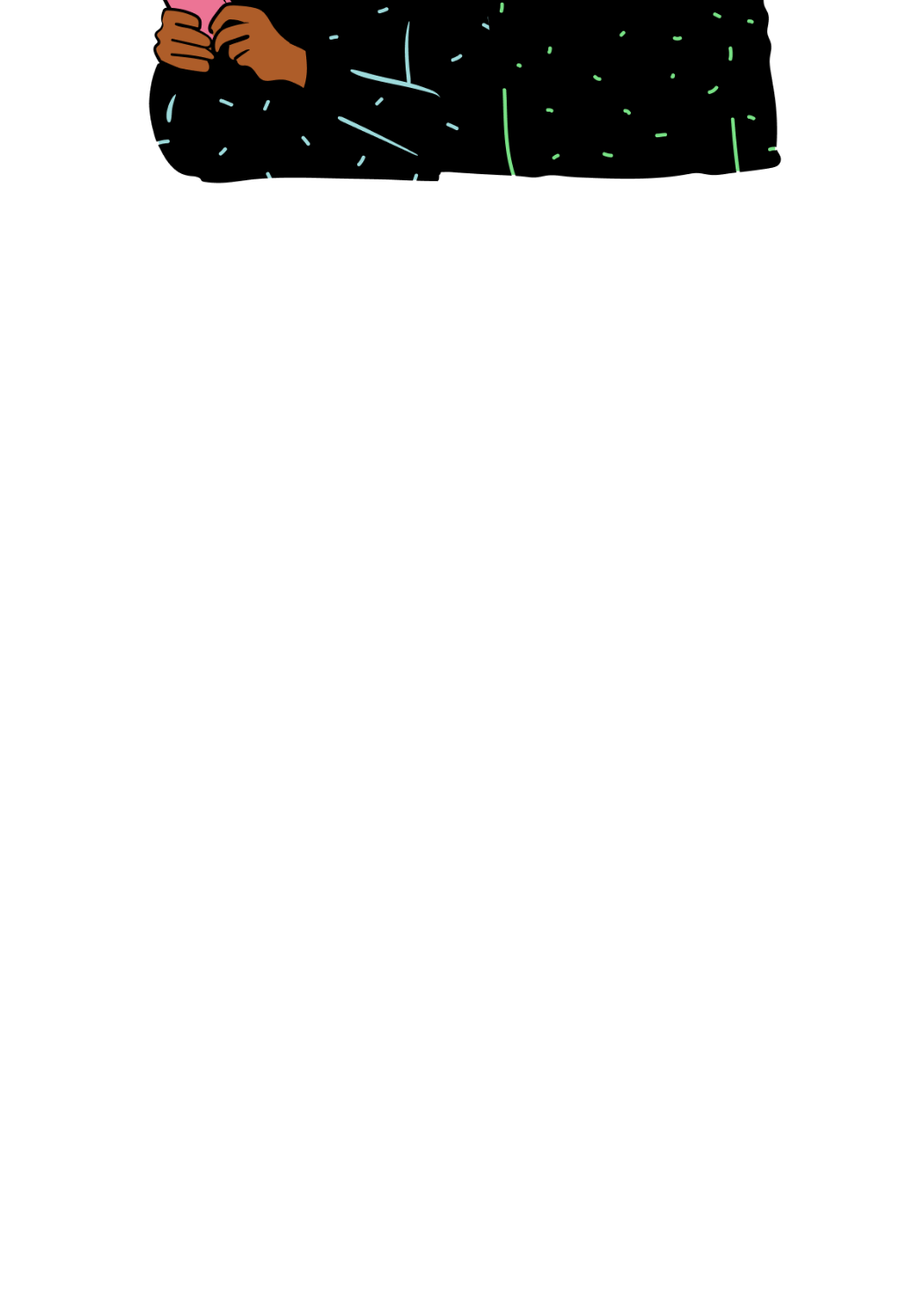
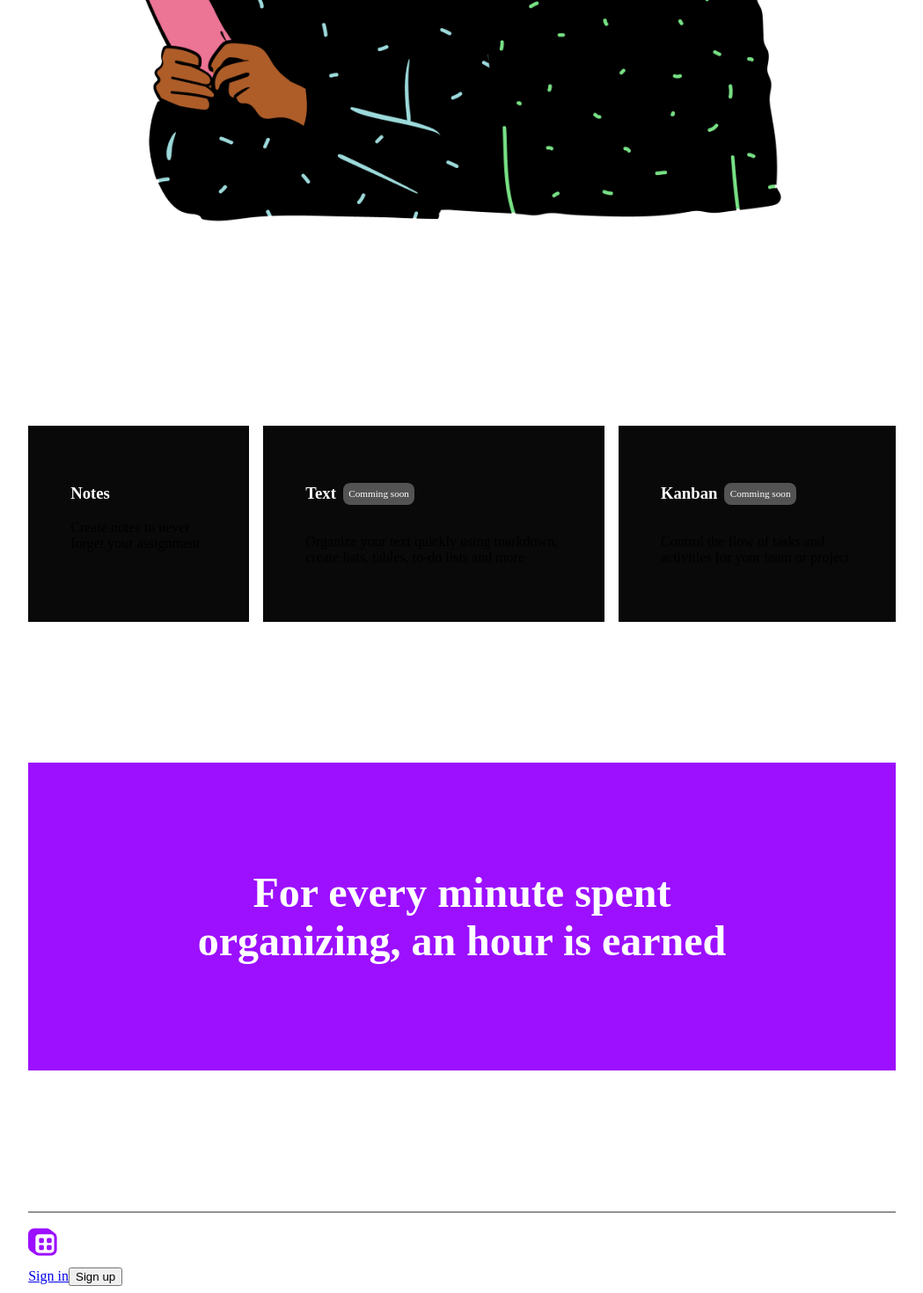
Before and after one commit to Gabriel-Silverio-96/web-taskyup, a Next.js app: page / in a window 1280 px wide. Shown: the part 954-2424 px from the top of the page at 88% size, without its empty margins (115-1164 px from the left). Before the commit the page ends 1276 px from the top, so only its background shows below. Built offline with nearby package versions, Linux system fonts and the light colour scheme.

Commit message:
feat(Home): add section cards and footer

```diff
--- a/pages/index.tsx
+++ b/pages/index.tsx
@@ -13,7 +13,7 @@ const Home: NextPage = () => {
       </Head>
 
       <header>
-        <Image src="/taskyup.svg" alt="Logo TaskYup" width={100} height={25} />
+        <Image src="/taskyup.svg" alt="Logo TaskYup" width={125} height={50} />
 
         <nav>
           <a
@@ -34,7 +34,7 @@ const Home: NextPage = () => {
       </header>
 
       <main>
-        <div className={style.call_to_action_container}>
+        <section className={style.call_to_action_container}>
           <h1>
             New way
             <br /> to <span>organize</span>
@@ -49,7 +49,72 @@ const Home: NextPage = () => {
               height={909}
             />
           </figure>
-        </div>
+        </section>
+
+        <section className={style.card_container}>
+          <h2>Create and organize</h2>
+          <div className={style.cards}>
+            <div className={style.card}>
+              <h3>Notes</h3>
+              <p>Create notes to never forget your assignment</p>
+            </div>
+            <div className={style.card}>
+              <div className={style.card_header}>
+                <h3>Text</h3>
+                <span className={style.badge}>Comming soon</span>
+              </div>
+              <p>
+                Organize your text quickly using markdown, create lists, tables,
+                to-do lists and more
+              </p>
+            </div>
+            <div className={style.card}>
+              <div className={style.card_header}>
+                <h3>Kanban</h3>
+                <span className={style.badge}>Comming soon</span>
+              </div>
+              <p>
+                Control the flow of tasks and activities for your team or
+                project
+              </p>
+            </div>
+          </div>
+        </section>
+
+        <section className={style.quote}>
+          <h2>
+            For every minute spent
+            <br /> organizing, an hour is earned
+          </h2>
+        </section>
+
+        <footer>
+          <hr color="#929292" />
+          <div className="footer_container">
+            <Image
+              src="/taskyup.svg"
+              alt="Logo TaskYup"
+              width={125}
+              height={50}
+            />
+          <nav>
+            <a
+              target="_blank"
+              href="https://app.taskyup.com/auth/signin"
+              rel="noopener noreferrer"
+            >
+              Sign in
+            </a>
+            <a
+              target="_blank"
+              href="https://app.taskyup.com/auth/signup"
+              rel="noopener noreferrer"
+            >
+              <button>Sign up</button>
+            </a>
+          </nav>
+          </div>
+        </footer>
       </main>
     </div>
   );
--- a/styles/Home.module.css
+++ b/styles/Home.module.css
@@ -40,3 +40,51 @@
 .call_to_action_container figure {
     text-align: center;
 }
+
+.card_container h2 {
+    color: #fff;
+    font-size: 3rem;
+    text-align: center;
+}
+
+.cards {
+    display: flex;
+    justify-content: space-between;
+    gap: 1rem;
+}
+
+
+.card {
+    padding: 3rem;
+    background-color: #090909;
+    max-width: 450px;
+}
+
+.card_header {
+    display: flex;
+    align-items: center;
+    gap: 0.5rem;
+}
+
+.badge {
+    padding: 0.4rem;
+    color: #fff;
+    font-size: 0.7rem;
+    background-color: #535353;
+    width: fit-content;
+    border-radius: 0.5rem;
+}
+
+.card h3 {
+    color: #fff;
+}
+
+.quote {
+    color: #fff;
+    font-size: 2rem;
+    text-align: center;
+    background-color: #9C10FF;
+    padding: 5rem;
+    margin-top: 10rem;
+    margin-bottom: 10rem;
+}
--- a/styles/globals.css
+++ b/styles/globals.css
@@ -48,3 +48,22 @@ button {
   color: #fff;
   cursor: pointer;
 }
+
+footer hr {
+  height: 0.1px;
+  border: 0px;
+}
+
+.footer_container {
+  display: flex;
+  align-items: center;
+  justify-content: space-between;
+  padding: 5rem 0rem;
+}
+
+.footer_container nav {
+  display: flex;
+  align-items: center;
+  justify-content: space-between;
+  gap: 1rem;
+}
```
